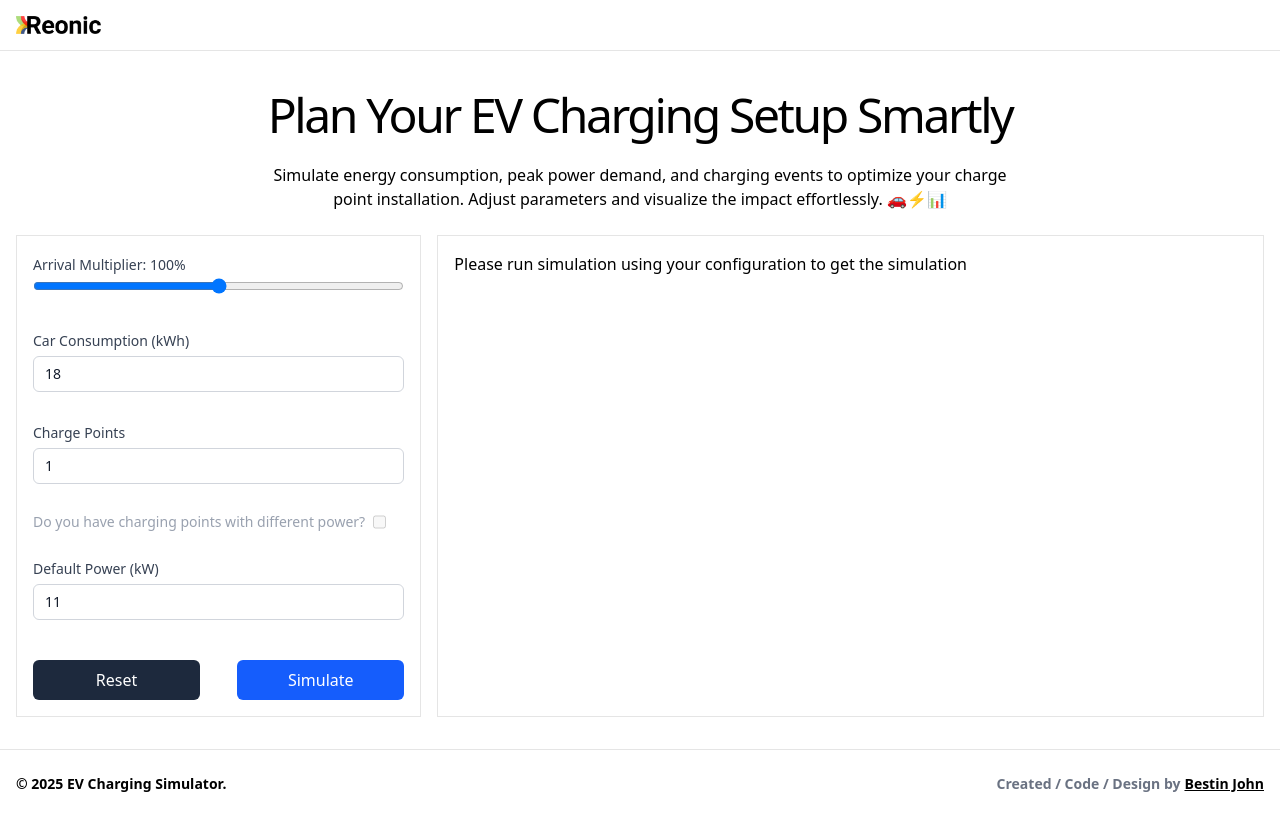
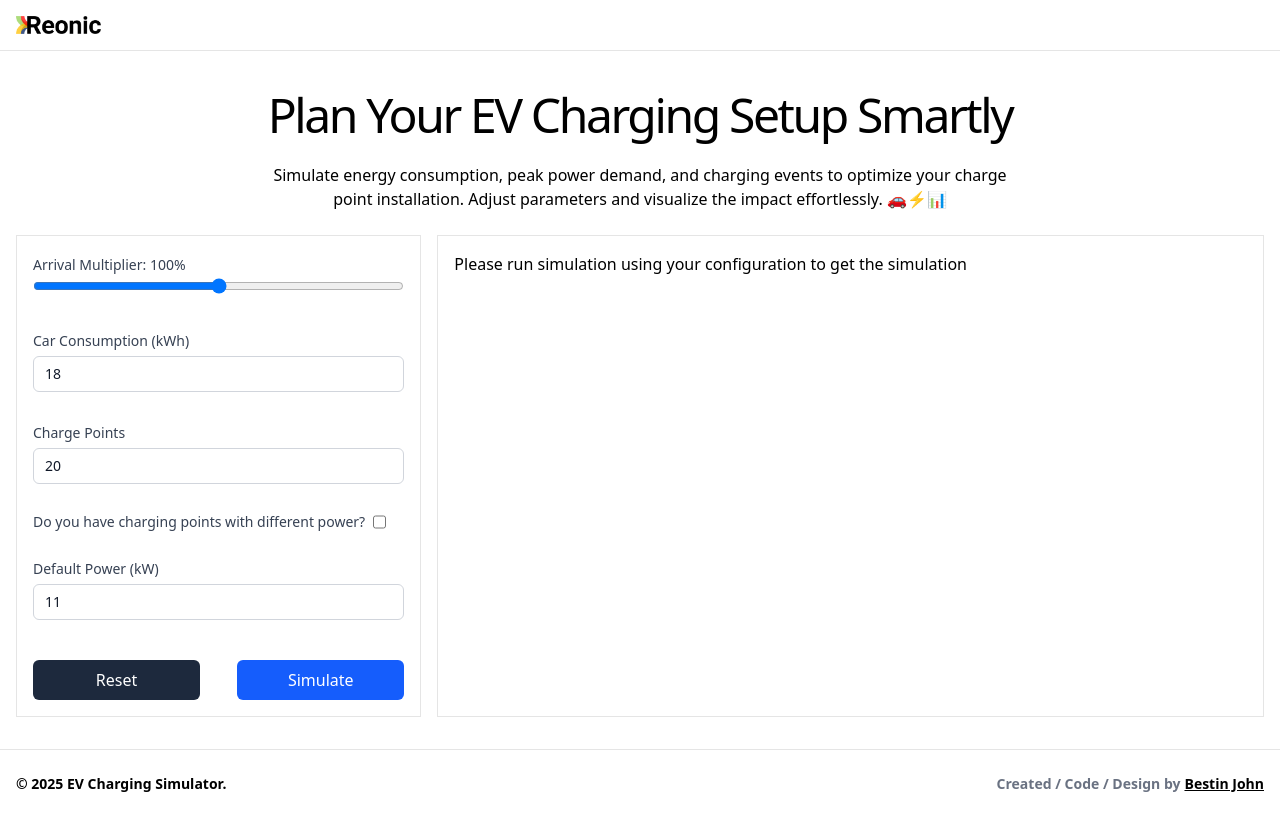
Before and after one commit to bestii/EV-Charging-Simulator-FE, a React (Vite) app: page / in a window 1280 px wide. Built offline with nearby package versions, Linux system fonts and the light colour scheme.

Commit message:
Update default chargePoints value and enhance form validation logic in ConfigForm

```diff
--- a/src/components/config-form/ConfigForm.tsx
+++ b/src/components/config-form/ConfigForm.tsx
@@ -8,7 +8,7 @@ import { ErrorMsg } from '../error-msg/ErrorMsg';
 import { PowerGroupList } from './power-groups/PowerGroupList';
 
 const defaultValues: ConfigValues = {
-  chargePoints: 1,
+  chargePoints: 20,
   arrivalMultiplier: 100,
   carConsumption: 18,
   isPowerDifferent: false,
@@ -31,7 +31,7 @@ const ConfigForm = ({ onSimulate, onReset }: ConfigFormProps) => {
     mode: 'onChange'
   });
 
-  const { register, handleSubmit, watch, setValue, reset } = methods;
+  const { register, handleSubmit, watch, setValue, reset, trigger } = methods;
 
   const chargePoints = watch('chargePoints');
   const isPowerDifferent = watch('isPowerDifferent');
@@ -40,7 +40,10 @@ const ConfigForm = ({ onSimulate, onReset }: ConfigFormProps) => {
     if (chargePoints <= 2) {
       setValue('isPowerDifferent', false);
     }
-  }, [chargePoints, setValue]);
+    if (chargePoints) {
+      trigger('chargingPowerGroups');
+    }
+  }, [chargePoints, setValue, trigger]);
 
   const onSubmit = (data: ConfigValues) => {
     onSimulate(data);
```
